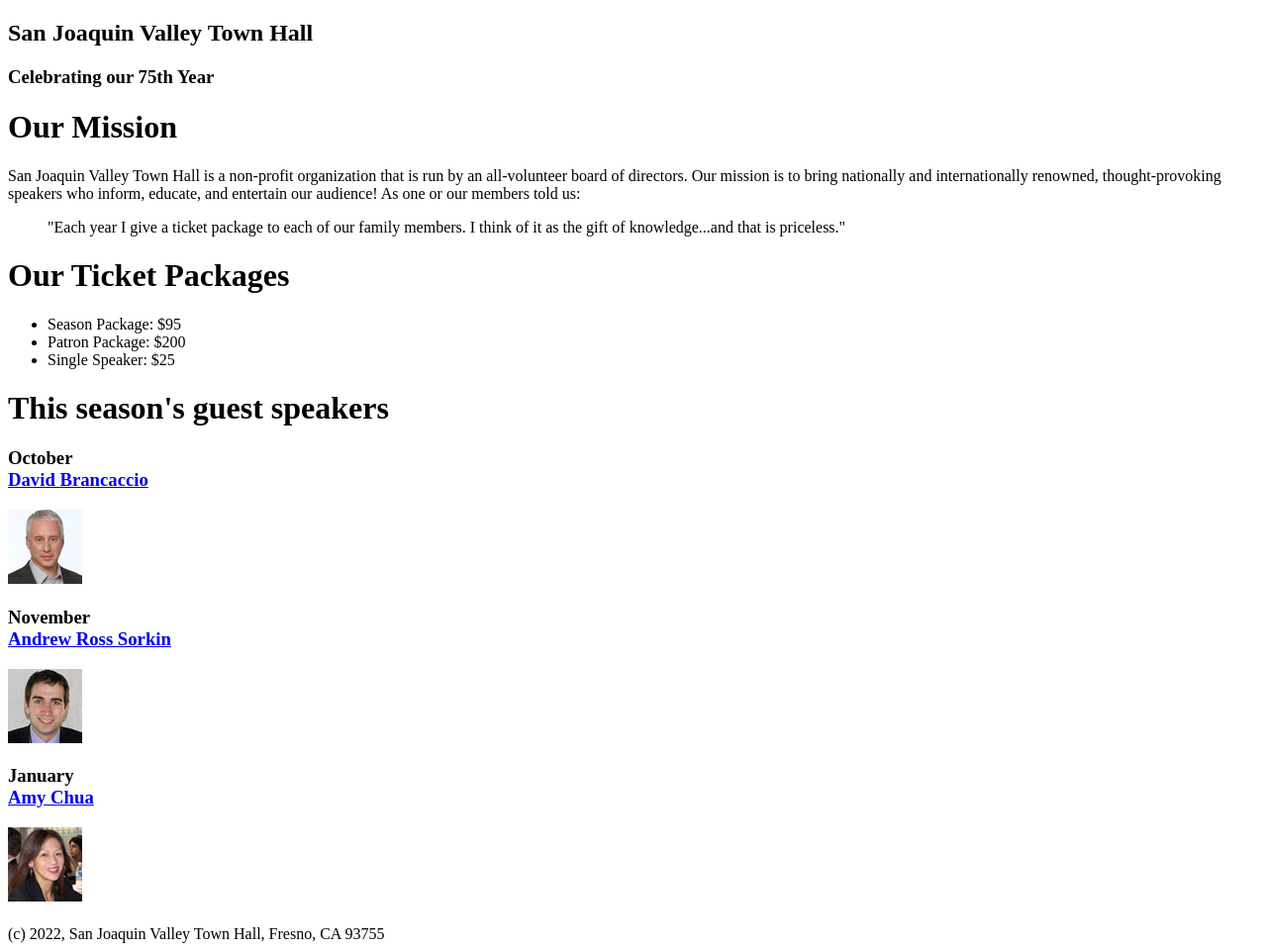
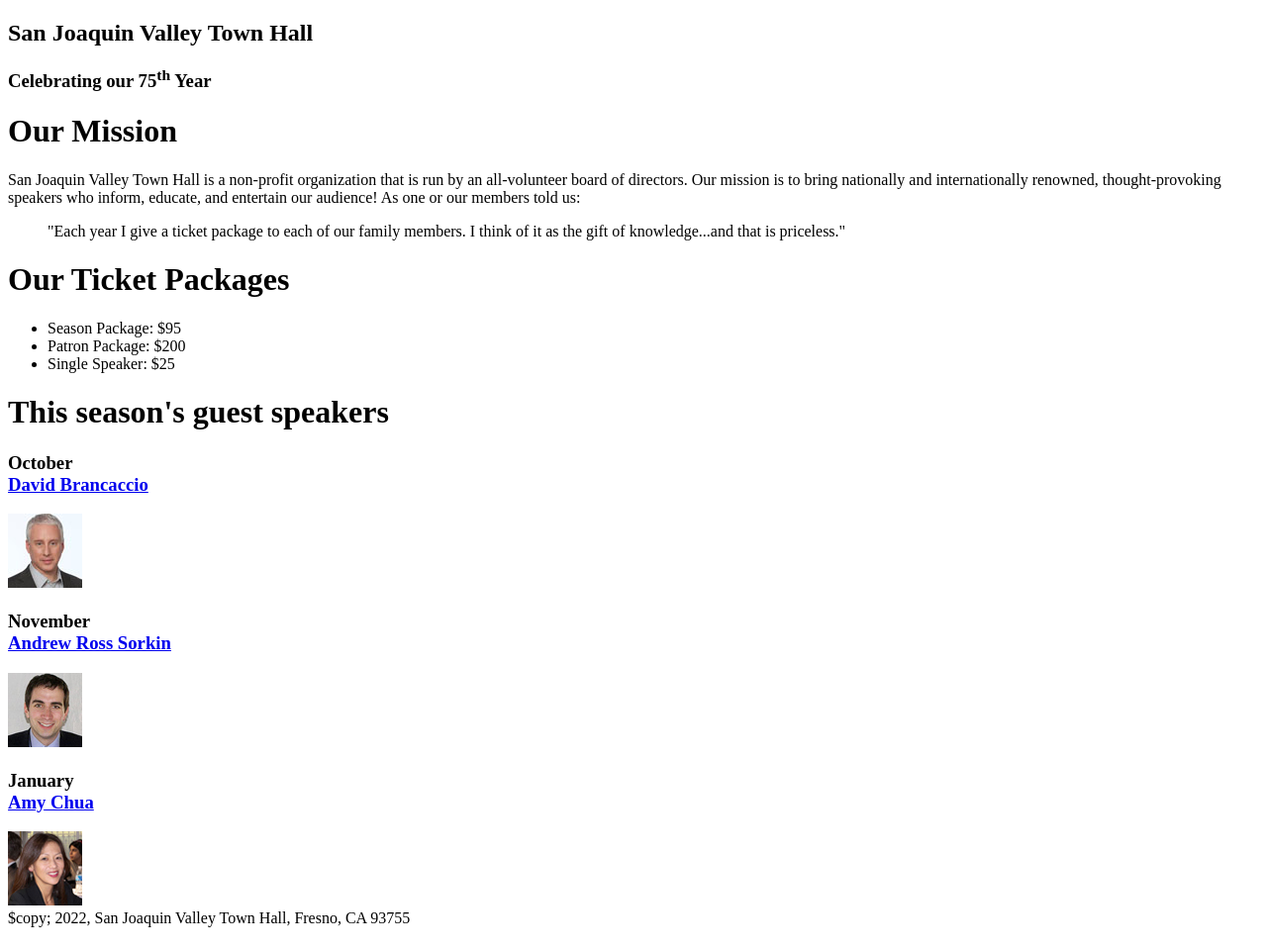
Before and after one commit to Isa-JAR/A05, a plain HTML site: page speakers/index.html in a window 1280 px wide. Shown: the whole page at 99% size. Drawn offline with Linux system fonts and the light colour scheme.

Commit message:
Update index.html

```diff
--- a/speakers/index.html
+++ b/speakers/index.html
@@ -10,7 +10,7 @@
 <body>
 <header>
     <h2>San Joaquin Valley Town Hall</h2>
-    <h3>Celebrating our 75th Year</h3>
+    <h3>Celebrating our 75<sup>th</sup> Year</h3>
 </header>
 <main>
     <h1>Our Mission</h1>
@@ -32,11 +32,11 @@
     <h3>November<br><a href="sorkin.html">Andrew Ross Sorkin</a></h3>
     <img src="../images/sorkin75.jpg" alt="Andrew Ross Sorkin">
 
-    <h3>January<br><a href="chua.html">Amy Chua</a><h3>
+    <h3>January<br><a href="chua.html">Amy Chua</a></h3>
         <img src="../images/chua75.jpg" alt="Amy Chua">
 </main>
 <footer>
-    (c) 2022, San Joaquin Valley Town Hall, Fresno, CA 93755
+    $copy; 2022, San Joaquin Valley Town Hall, Fresno, CA 93755
 </footer>
 </body>
 </html>
```
